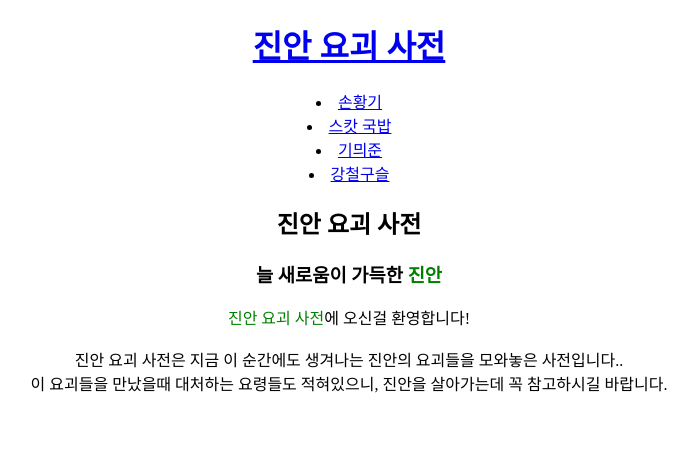
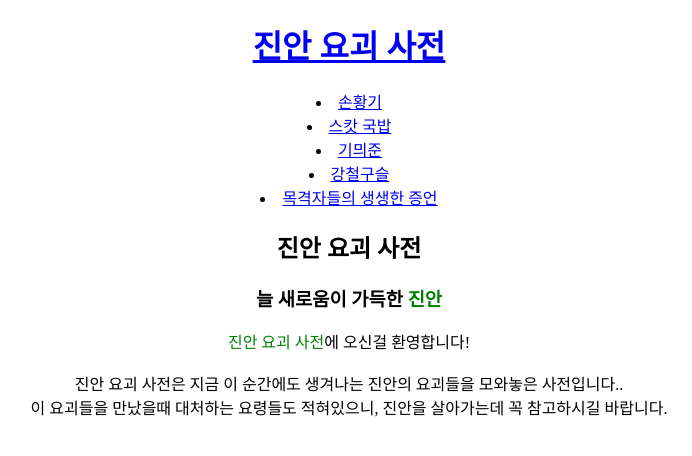
Before and after one commit to hwanggi/HWANG, a plain HTML site: page index.html in a window 1280 px wide. Shown: the whole page, without its empty margins (291-983 px from the left). Drawn offline with Linux system fonts and the light colour scheme.

Commit message:
Add files via upload

```diff
--- a/index.html
+++ b/index.html
@@ -14,6 +14,7 @@
     <li><a href="2.html">스캇 국밥</a></li>
     <li><a href="3.html">기믜준</a></li>
     <li><a href="4.html">강철구슬</a></li>
+    <li><a href="목격자들의 생생한 증언.html">목격자들의 생생한 증언</a></li>
 
 </div>
 
```
